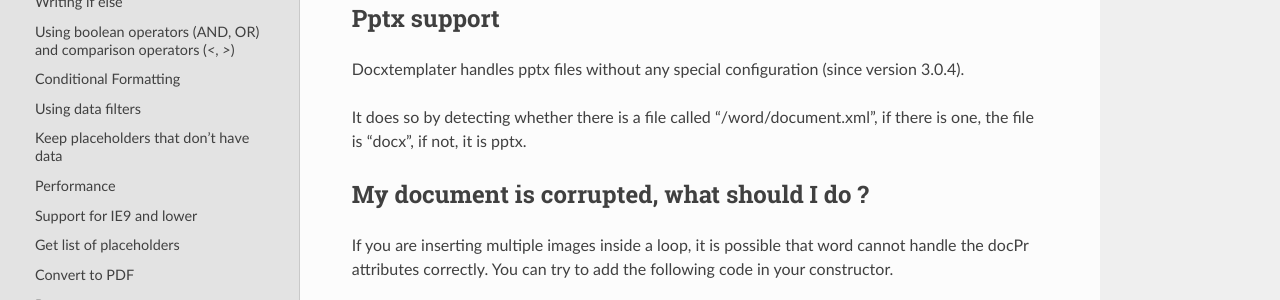
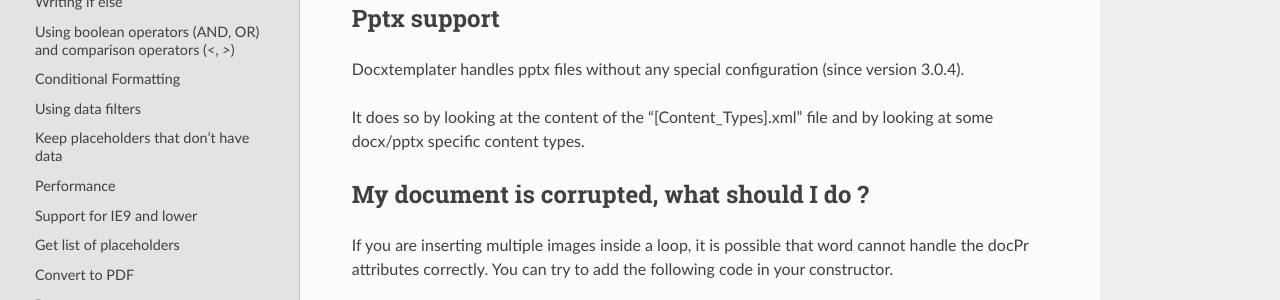
Before and after one commit to open-xml-templating/docxtemplater, a Sphinx documentation site: the page built from docs/source/faq.rst, in a window 1280 px wide and 900 px high, scrolled down 4536 px. Shown: the part 150-450 px from the top of the window. Built offline with Sphinx 7.4.7 and the Read the Docs theme 2.0.0, drawn with Linux system fonts in a browser that asks for light colours.

Commit message:
[doc] Update doc about filetype detection

```diff
--- a/docs/source/faq.rst
+++ b/docs/source/faq.rst
@@ -244,7 +244,7 @@ Pptx support
 
 Docxtemplater handles pptx files without any special configuration (since version 3.0.4).
 
-It does so by detecting whether there is a file called "/word/document.xml", if there is one, the file is "docx", if not, it is pptx.
+It does so by looking at the content of the "[Content_Types].xml" file and by looking at some docx/pptx specific content types.
 
 My document is corrupted, what should I do ?
 --------------------------------------------
```
